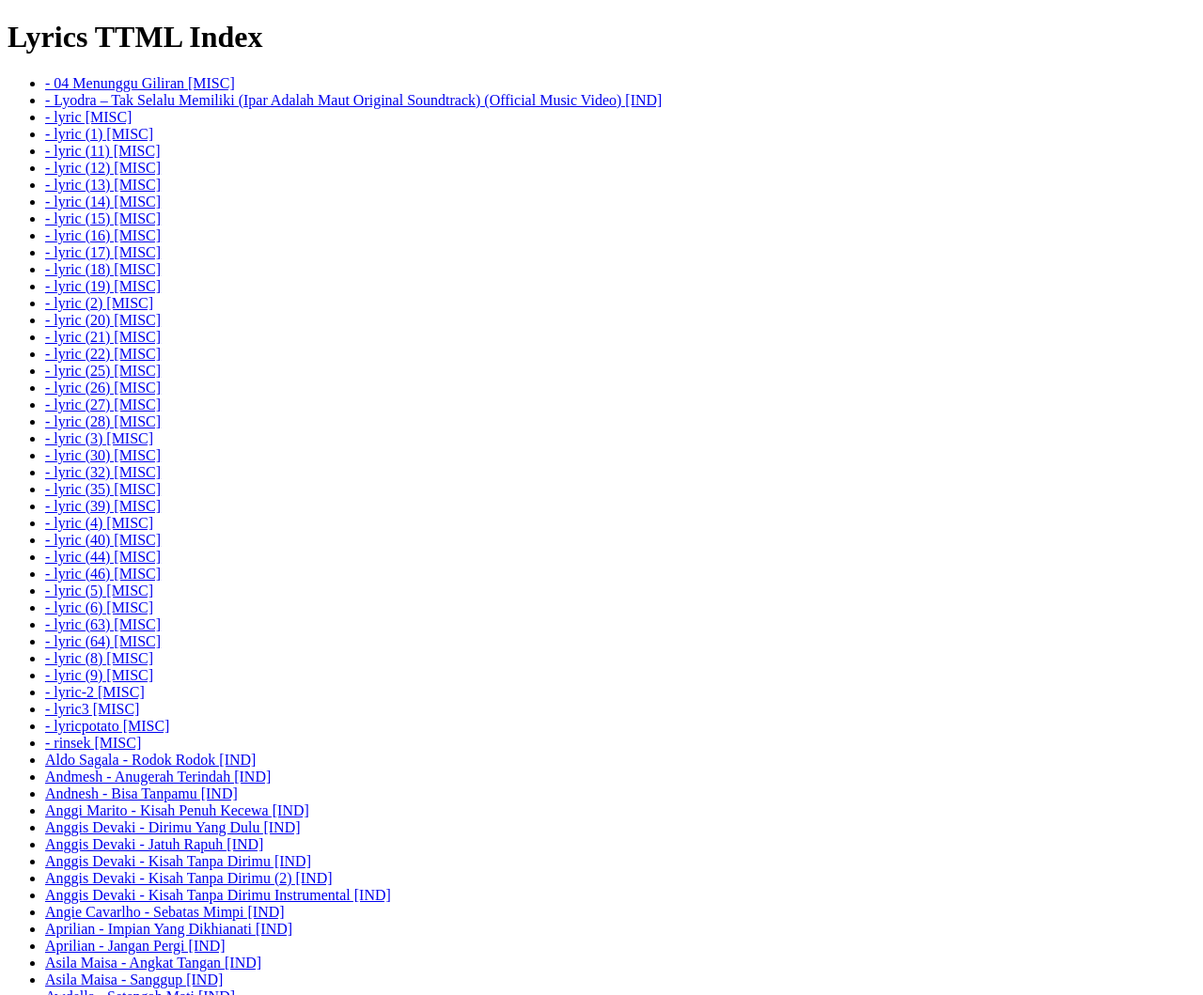
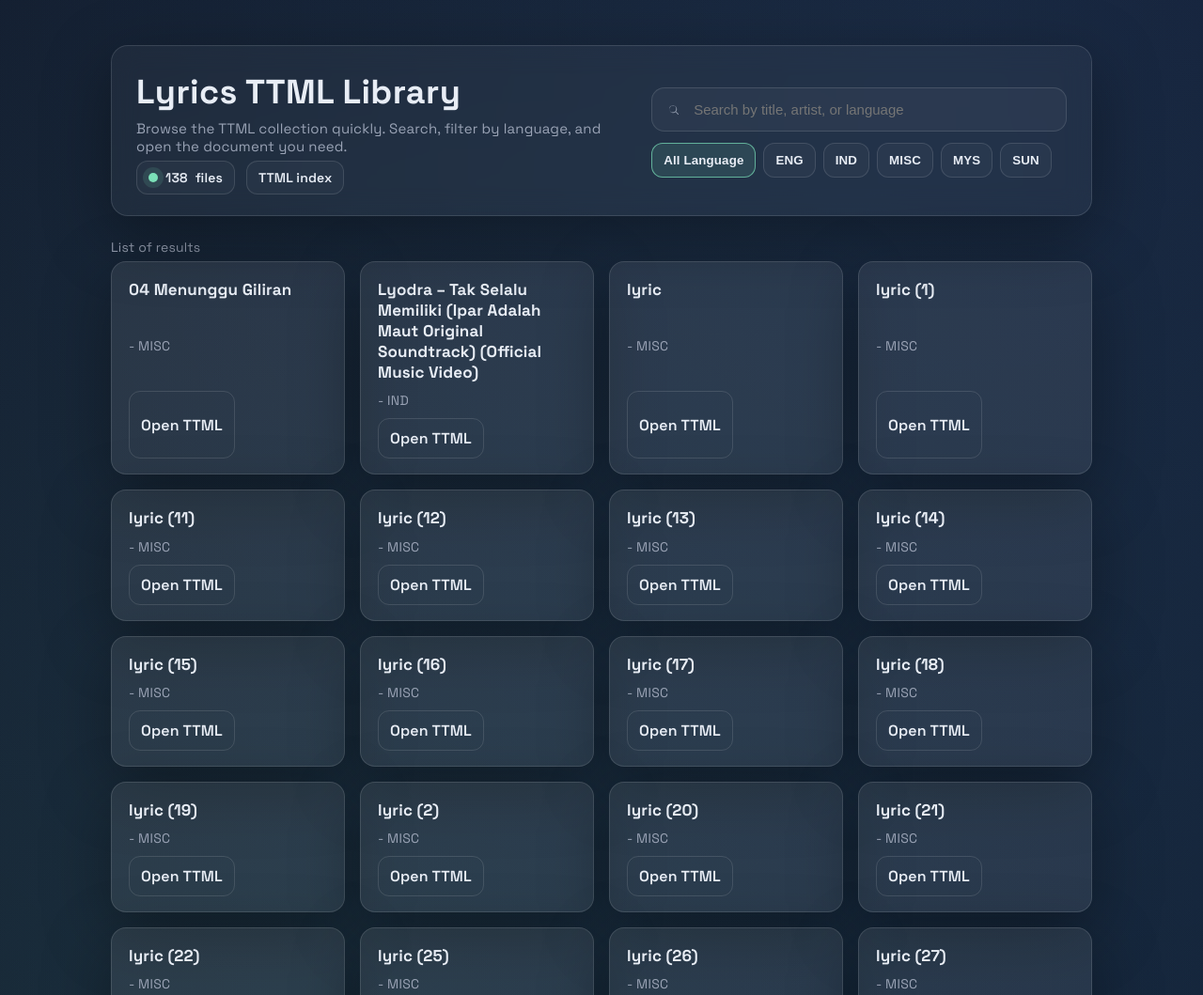
Before and after one commit to ianz56/lyrics-ttml, a plain HTML site: page index.html in a window 1280 px wide. Shown: the top 1059 px of the page at 94% size. Drawn offline with Linux system fonts and the light colour scheme.

Commit message:
chore: Redesign Index

```diff
--- a/index.html
+++ b/index.html
@@ -2,30 +2,137 @@
 <html lang="en">
 <head>
   <meta charset="UTF-8" />
+  <meta name="viewport" content="width=device-width, initial-scale=1.0" />
   <title>Lyrics TTML Index</title>
+  <link rel="stylesheet" href="style.css">
 </head>
 <body>
-  <h1>Lyrics TTML Index</h1>
-  <ul id="list"></ul>
+  <main class="page">
+    <header class="hero glass">
+      <div class="title">
+        <h1>Lyrics TTML Library</h1>
+        <p>Browse the TTML collection quickly. Search, filter by language, and open the document you need.</p>
+        <div class="meta">
+          <span class="badge"><span class="dot" aria-hidden="true"></span><span id="count">0</span> files</span>
+          <span class="badge">TTML index</span>
+        </div>
+      </div>
+      <div class="controls">
+        <div class="search">
+          <svg class="icon" viewBox="0 0 20 20" aria-hidden="true">
+            <path d="M12.9 12.3a5 5 0 1 0-.6.6l3.2 3.2a.5.5 0 0 0 .7-.7l-3.3-3.1ZM8.5 13a4.5 4.5 0 1 1 0-9 4.5 4.5 0 0 1 0 9Z" />
+          </svg>
+          <input id="search" type="search" placeholder="Search by title, artist, or language" autocomplete="off" />
+        </div>
+        <div class="filters" id="filters" aria-label="Language filter"></div>
+      </div>
+    </header>
+
+    <p class="status">List of results</p>
+    <section class="grid" id="list"></section>
+  </main>
 
   <script>
-    async function loadIndex() {
-      const res = await fetch('./index.json');
-      const data = await res.json();
+    const listEl = document.getElementById('list');
+    const countEl = document.getElementById('count');
+    const filtersEl = document.getElementById('filters');
+    const searchEl = document.getElementById('search');
 
-      const list = document.getElementById('list');
-      data.forEach(item => {
-        const li = document.createElement('li');
+    const state = {
+      items: [],
+      activeLang: 'all'
+    };
+
+    const normalize = (text) => text.toLowerCase();
+
+    function renderLanguageFilters(langs) {
+      filtersEl.innerHTML = '';
+
+      const createButton = (lang, label) => {
+        const btn = document.createElement('button');
+        btn.type = 'button';
+        btn.textContent = label;
+        btn.className = lang === state.activeLang ? 'active' : '';
+        btn.addEventListener('click', () => {
+          state.activeLang = lang;
+          renderLanguageFilters(langs);
+          applyFilters();
+        });
+        return btn;
+      };
+
+      filtersEl.appendChild(createButton('all', 'All Language'));
+      langs.forEach((lang) => filtersEl.appendChild(createButton(lang, lang.toUpperCase())));
+    }
+
+    function renderList(items) {
+      listEl.innerHTML = '';
+
+      if (!items.length) {
+        listEl.innerHTML = '<p class="empty">No matching results.</p>';
+        countEl.textContent = '0';
+        return;
+      }
+
+      const fragment = document.createDocumentFragment();
+      items.forEach((item) => {
+        const card = document.createElement('article');
+        card.className = 'card';
+
+        const title = document.createElement('div');
+        title.className = 'card__title';
+        title.textContent = item.title;
+
+        const meta = document.createElement('div');
+        meta.className = 'card__meta';
+        meta.textContent = `${item.artist} - ${item.lang.toUpperCase()}`;
 
         const link = document.createElement('a');
-        link.textContent = `${item.artist} - ${item.title} [${item.lang}]`;
+        link.className = 'card__link';
+        link.textContent = 'Open TTML';
         link.href = item.path;
+        link.setAttribute('aria-label', `Open ${item.title} by ${item.artist}`);
 
-        li.appendChild(link);
-        list.appendChild(li);
+        card.append(title, meta, link);
+        fragment.appendChild(card);
       });
+
+      listEl.appendChild(fragment);
+      countEl.textContent = String(items.length);
     }
 
+    function applyFilters() {
+      const query = normalize(searchEl.value.trim());
+
+      const filtered = state.items.filter((item) => {
+        const matchesLang = state.activeLang === 'all' || item.lang === state.activeLang;
+        const haystack = normalize(`${item.artist} ${item.title} ${item.lang}`);
+        const matchesQuery = !query || haystack.includes(query);
+        return matchesLang && matchesQuery;
+      });
+
+      renderList(filtered);
+    }
+
+    async function loadIndex() {
+      try {
+        const res = await fetch('./index.json');
+        if (!res.ok) throw new Error('Failed to load index.json');
+
+        const data = await res.json();
+        state.items = Array.isArray(data) ? data : [];
+
+        const langs = Array.from(new Set(state.items.map((item) => item.lang))).sort((a, b) => a.localeCompare(b));
+        renderLanguageFilters(langs);
+        applyFilters();
+      } catch (err) {
+        console.error(err);
+        listEl.innerHTML = `<p class="error">${err.message}</p>`;
+        countEl.textContent = '0';
+      }
+    }
+
+    searchEl.addEventListener('input', applyFilters);
     loadIndex();
   </script>
 </body>
--- /dev/null
+++ b/style.css
@@ -0,0 +1,257 @@
+@import url('https://fonts.googleapis.com/css2?family=Space+Grotesk:wght@400;600;700&display=swap');
+
+    :root {
+      --bg: #0b1021;
+      --panel: rgba(255, 255, 255, 0.04);
+      --card: rgba(255, 255, 255, 0.08);
+      --accent: #7be0b8;
+      --text: #e8edf5;
+      --muted: #9aa3b5;
+      --border: rgba(255, 255, 255, 0.12);
+      --shadow: 0 20px 70px rgba(0, 0, 0, 0.35);
+    }
+
+    * {
+      box-sizing: border-box;
+    }
+
+    body {
+      margin: 0;
+      min-height: 100vh;
+      font-family: "Space Grotesk", "Inter", "Helvetica Neue", Arial, sans-serif;
+      background: radial-gradient(circle at 20% 20%, rgba(123, 224, 184, 0.12), transparent 35%),
+        radial-gradient(circle at 80% 0%, rgba(114, 180, 255, 0.12), transparent 30%),
+        linear-gradient(135deg, #0b1021 0%, #0b162e 40%, #0a1022 100%);
+      color: var(--text);
+      letter-spacing: 0.01em;
+    }
+
+    .page {
+      position: relative;
+      max-width: 1100px;
+      margin: 0 auto;
+      padding: 48px 28px 64px;
+    }
+
+    .glass {
+      background: var(--panel);
+      border: 1px solid var(--border);
+      border-radius: 18px;
+      box-shadow: var(--shadow);
+      backdrop-filter: blur(14px);
+      -webkit-backdrop-filter: blur(14px);
+    }
+
+    header.hero {
+      display: grid;
+      grid-template-columns: 1fr;
+      gap: 18px;
+      padding: 26px 26px 22px;
+      margin-bottom: 24px;
+    }
+
+    .title {
+      display: flex;
+      flex-direction: column;
+      gap: 6px;
+    }
+
+    .title h1 {
+      margin: 0;
+      font-size: clamp(28px, 4vw, 36px);
+      font-weight: 700;
+      letter-spacing: 0.01em;
+    }
+
+    .title p {
+      margin: 0;
+      color: var(--muted);
+      font-size: 15px;
+    }
+
+    .meta {
+      display: flex;
+      gap: 12px;
+      align-items: center;
+      flex-wrap: wrap;
+    }
+
+    .badge {
+      display: inline-flex;
+      align-items: center;
+      gap: 8px;
+      padding: 8px 12px;
+      border-radius: 12px;
+      border: 1px solid var(--border);
+      color: var(--text);
+      font-weight: 600;
+      font-size: 14px;
+      background: rgba(255, 255, 255, 0.03);
+    }
+
+    .badge .dot {
+      width: 10px;
+      height: 10px;
+      border-radius: 999px;
+      background: var(--accent);
+      box-shadow: 0 0 0 6px rgba(123, 224, 184, 0.12);
+    }
+
+    .controls {
+      display: flex;
+      flex-direction: column;
+      gap: 12px;
+    }
+
+    .search {
+      position: relative;
+      width: 100%;
+    }
+
+    .search input {
+      width: 100%;
+      padding: 14px 14px 14px 44px;
+      border-radius: 14px;
+      border: 1px solid var(--border);
+      background: rgba(255, 255, 255, 0.04);
+      color: var(--text);
+      font-size: 15px;
+      outline: none;
+      transition: border 0.2s ease, background 0.2s ease;
+    }
+
+    .search input:focus {
+      border-color: rgba(123, 224, 184, 0.6);
+      background: rgba(255, 255, 255, 0.06);
+      box-shadow: 0 0 0 6px rgba(123, 224, 184, 0.12);
+    }
+
+    .search .icon {
+      position: absolute;
+      left: 16px;
+      top: 50%;
+      transform: translateY(-50%);
+      width: 16px;
+      height: 16px;
+      color: var(--muted);
+      pointer-events: none;
+      fill: currentColor;
+    }
+
+    .filters {
+      display: flex;
+      flex-wrap: wrap;
+      gap: 8px;
+    }
+
+    .filters button {
+      padding: 10px 12px;
+      border-radius: 12px;
+      border: 1px solid var(--border);
+      background: rgba(255, 255, 255, 0.03);
+      color: var(--text);
+      cursor: pointer;
+      font-weight: 600;
+      letter-spacing: 0.01em;
+      transition: background 0.2s ease, border 0.2s ease, transform 0.2s ease;
+    }
+
+    .filters button:hover {
+      background: rgba(255, 255, 255, 0.05);
+      transform: translateY(-1px);
+    }
+
+    .filters button.active {
+      border-color: rgba(123, 224, 184, 0.7);
+      background: rgba(123, 224, 184, 0.12);
+      color: var(--text);
+    }
+
+    section.grid {
+      display: grid;
+      grid-template-columns: repeat(auto-fit, minmax(240px, 1fr));
+      gap: 16px;
+    }
+
+    .card {
+      padding: 18px 18px 16px;
+      border-radius: 16px;
+      border: 1px solid var(--border);
+      background: var(--card);
+      box-shadow: var(--shadow);
+      display: grid;
+      gap: 10px;
+      transition: transform 0.25s ease, border 0.25s ease, box-shadow 0.25s ease;
+    }
+
+    .card:hover {
+      transform: translateY(-4px);
+      border-color: rgba(123, 224, 184, 0.5);
+      box-shadow: 0 25px 80px rgba(0, 0, 0, 0.4);
+    }
+
+    .card__title {
+      font-size: 17px;
+      font-weight: 700;
+      line-height: 1.3;
+    }
+
+    .card__meta {
+      color: var(--muted);
+      font-size: 14px;
+      letter-spacing: 0.02em;
+    }
+
+    .card__link {
+      justify-self: flex-start;
+      display: inline-flex;
+      align-items: center;
+      gap: 8px;
+      padding: 10px 12px;
+      border-radius: 12px;
+      border: 1px solid var(--border);
+      color: var(--text);
+      text-decoration: none;
+      font-weight: 600;
+      transition: background 0.2s ease, border 0.2s ease, transform 0.2s ease;
+    }
+
+    .card__link:hover {
+      background: rgba(123, 224, 184, 0.12);
+      border-color: rgba(123, 224, 184, 0.7);
+      transform: translateY(-1px);
+    }
+
+    .status {
+      margin: 20px 0 6px;
+      color: var(--muted);
+      font-size: 14px;
+    }
+
+    .empty,
+    .error {
+      padding: 18px;
+      border-radius: 14px;
+      border: 1px dashed var(--border);
+      color: var(--muted);
+      text-align: center;
+      background: rgba(255, 255, 255, 0.03);
+    }
+
+    .error {
+      border-color: rgba(235, 94, 94, 0.4);
+      color: #f7b8b8;
+    }
+
+    @media (min-width: 800px) {
+      header.hero {
+        grid-template-columns: 1.2fr 1fr;
+        align-items: center;
+      }
+    }
+
+    @media (prefers-reduced-motion: reduce) {
+      * {
+        transition: none !important;
+      }
+    }
```
